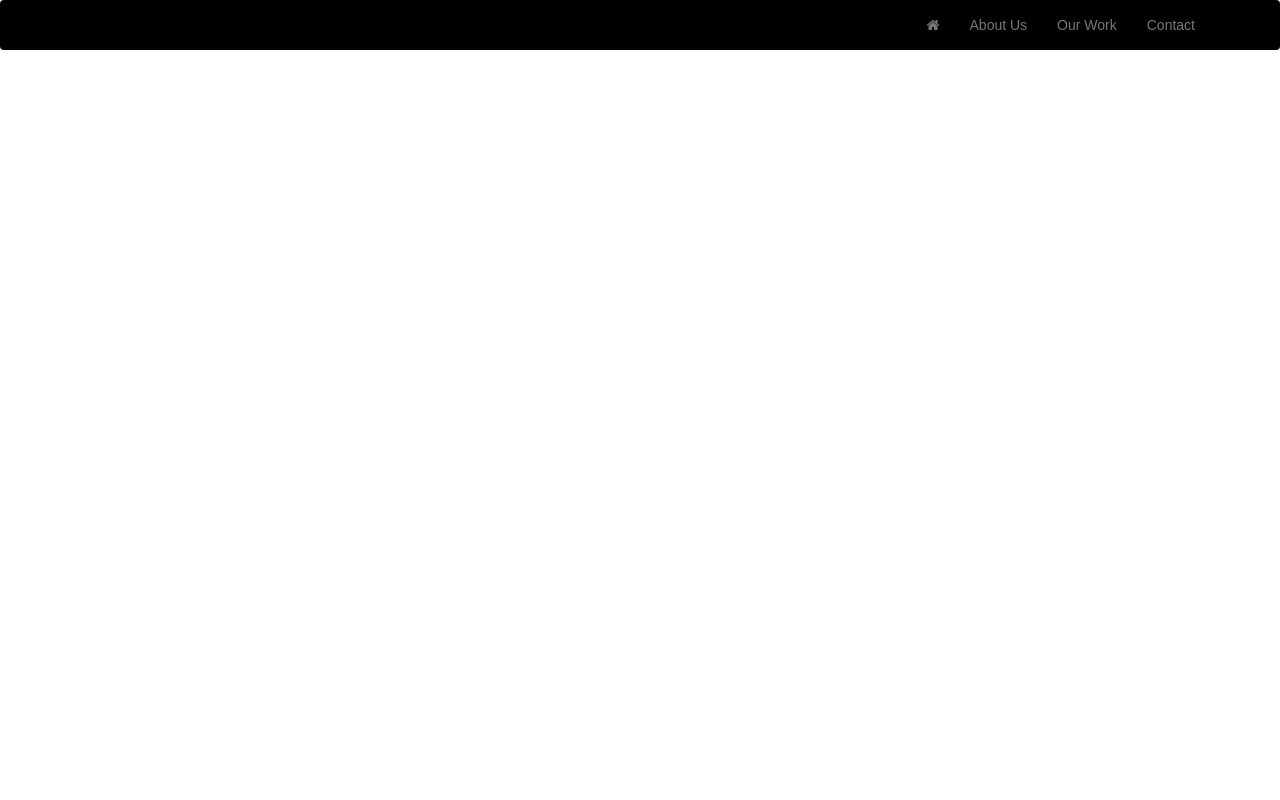
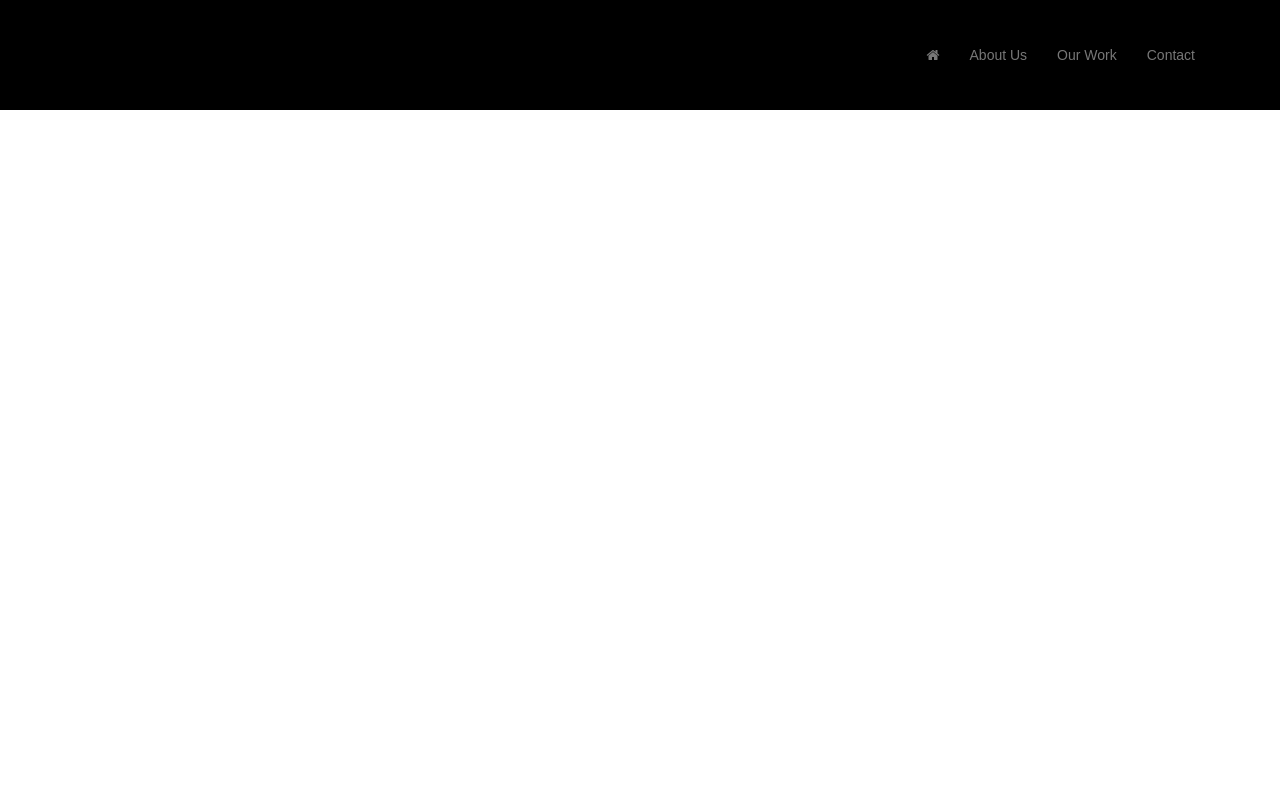
Before and after one commit to ttalcott/travis-pwp, a PHP site: page /about/ in a window 1280 px wide. Run offline with PHP 8.4, Linux system fonts and the light colour scheme; some libraries are stand-ins or nearby versions.

Commit message:
changed some css stuff

```diff
--- a/public_html/about/index.php
+++ b/public_html/about/index.php
@@ -9,8 +9,10 @@ $PAGE_TITLE = "About LDS";
 //load HTML head tag
 require_once(dirname(__DIR__) . "/php/partials/head-utils.php");
  ?>
-<body class="sfooter all-else">
+ <?php require_once($PREFIX . "php/partials/header.php"); ?>
+<body class="sfooter">
 	<div class="sfooter-content">
-		<?php require_once(dirname(__DIR__) . "/php/partials/header.php"); ?>
+
 	</div>
 </body>
+</html>
--- a/public_html/css/style.css
+++ b/public_html/css/style.css
@@ -8,8 +8,10 @@ body {
 
 .navbar-default {
 	margin-bottom: 5rem;
+	padding: 3rem;
+	background-color: black;
+	border-radius: 0;
 	border: none;
-	background: black;
 	height: auto;
 }
 
--- a/public_html/php/partials/head-utils.php
+++ b/public_html/php/partials/head-utils.php
@@ -32,10 +32,10 @@ $PREFIX = str_repeat("../", $DEPTH_DIFFERENCE);
 		<link href="https://fonts.googleapis.com/css?family=Abril+Fatface" rel="stylesheet">
 
 		<!-- animate.css -->
-		<link rel="stylesheet" href="css/animate.css" type="text/css">
+		<link rel="stylesheet" href="<?php echo $PREFIX; ?>css/animate.css" type="text/css">
 
 		<!--Custom CSS -->
-		<link rel="stylesheet" href="css/style.css" type="text/css">
+		<link rel="stylesheet" href="<?php echo $PREFIX; ?>css/style.css" type="text/css">
 
 		<!-- jQuery (required for Bootstap's JS plugins) -->
 		<script src="https://cdnjs.cloudflare.com/ajax/libs/jquery/2.2.4/jquery.min.js"></script>
```
Also changed, not shown: public_html/index.php (+4 -5 lines).
